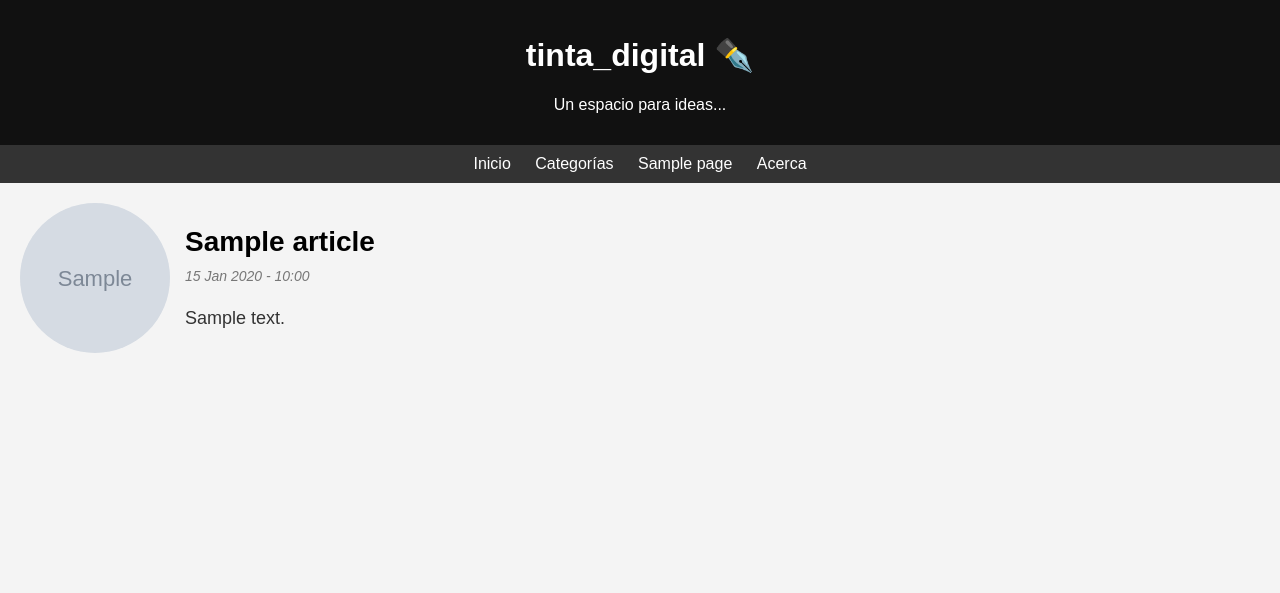
After one commit to josegarcia19809/proyectos_django, a Django app: page /articulo/1 in a window 1280 px wide. The commit adds this page. Shown: the top 593 px of the page. Run offline with Django 5.2, Linux system fonts and the light colour scheme; tables that the repository leaves empty hold one stand-in row (values such as "Sample post"); grey boxes marked "Sample" are stand-in pictures; some libraries are stand-ins or nearby versions.

Commit message:
vr Proyecto Web con Django: Una página para cada artículo

```diff
--- /dev/null
+++ b/vr_tinta_digital/blog/templates/articles/detail.html
@@ -0,0 +1,20 @@
+{% extends 'main_app/layouts/base.html' %}
+
+{% block title %}
+    {{ article.title }}
+{% endblock %}
+
+{% block content %}
+    {% if article.image %}
+            <img src="{{ article.image.url }}" class="imagen"/>
+        {% endif %}
+    <h2 class="titulo">{{ article.title }}</h2>
+
+    <span class="fecha">
+    {{ article.created_at|date:"d M Y - H:i" }}
+    </span>
+
+    <div class="contenido">
+        <p>{{ article.content|safe }}</p>
+    </div>
+{% endblock %}
--- a/vr_tinta_digital/blog/urls.py
+++ b/vr_tinta_digital/blog/urls.py
@@ -4,4 +4,5 @@ from . import views
 urlpatterns = [
     path('articulos/', views.list, name='list_articles'),
     path('categoria/<int:category_id>', views.category, name='category'),
+    path('articulo/<int:article_id>', views.article, name='article'),
 ]
--- a/vr_tinta_digital/blog/views.py
+++ b/vr_tinta_digital/blog/views.py
@@ -23,3 +23,11 @@ def category(request, category_id):
         'category': category,
         # 'articles': articles,
     })
+
+
+def article(request, article_id):
+    article = get_object_or_404(Article, id=article_id)
+
+    return render(request, 'articles/detail.html', {
+        'article': article,
+    })
--- a/vr_tinta_digital/main_app/templates/main_app/layouts/base.html
+++ b/vr_tinta_digital/main_app/templates/main_app/layouts/base.html
@@ -102,12 +102,17 @@
         }
 
         .imagen {
-            width: 200px; /* controla el tamaño */
-            height: 200px; /* opcional, para hacerlo cuadrado */
-            object-fit: cover; /* evita que se deforme */
-            border-radius: 50%; /* hace la imagen circular */
-            display: block;
+            width: 150px; /* tamaño más pequeño */
+            height: 150px;
+            object-fit: cover;
+            border-radius: 50%; /* circular */
+            float: left; /* 👈 clave */
+            margin-right: 15px; /* espacio con el texto */
             margin-bottom: 10px;
+        }
+
+        .card {
+            overflow: auto;
         }
     </style>
 </head>
```
Also changed, not shown: vr_tinta_digital/blog/templates/articles/articles.html (+14 -2 lines), vr_tinta_digital/info.txt (+1 -8 lines).
